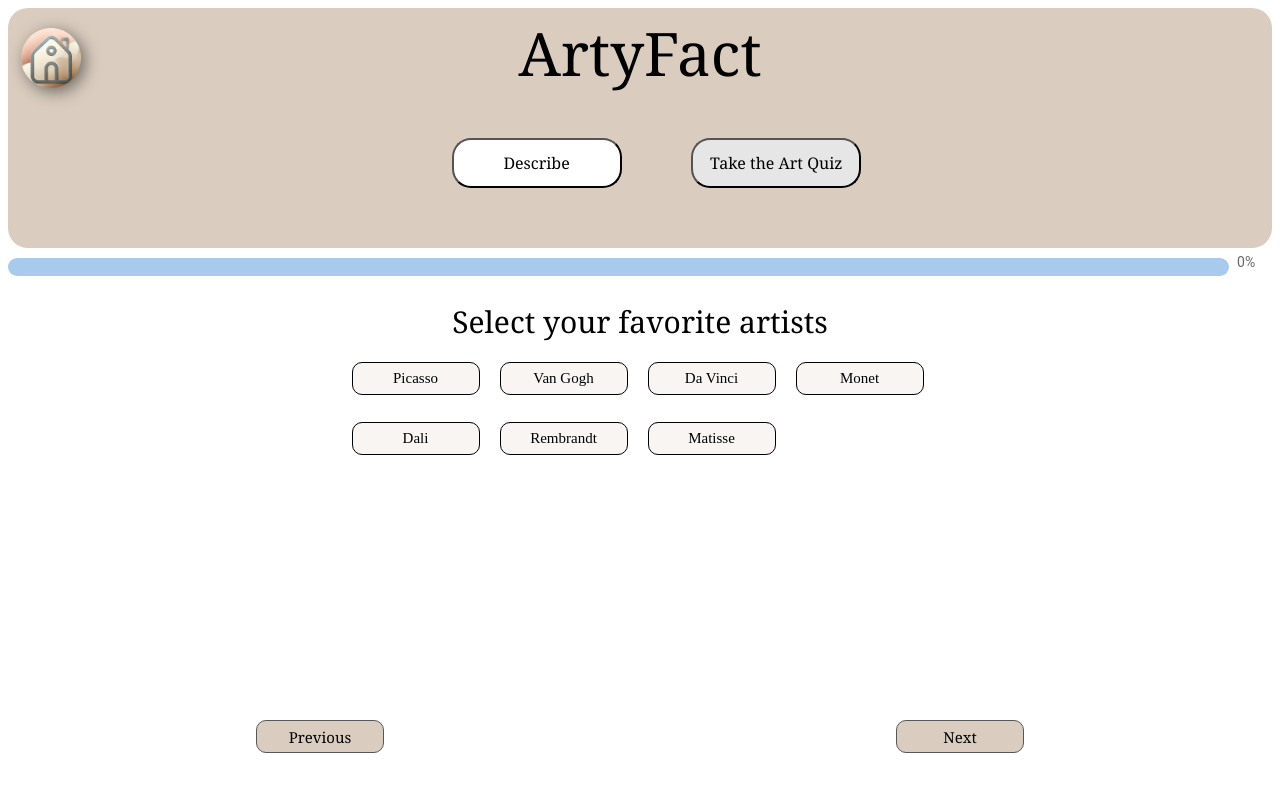
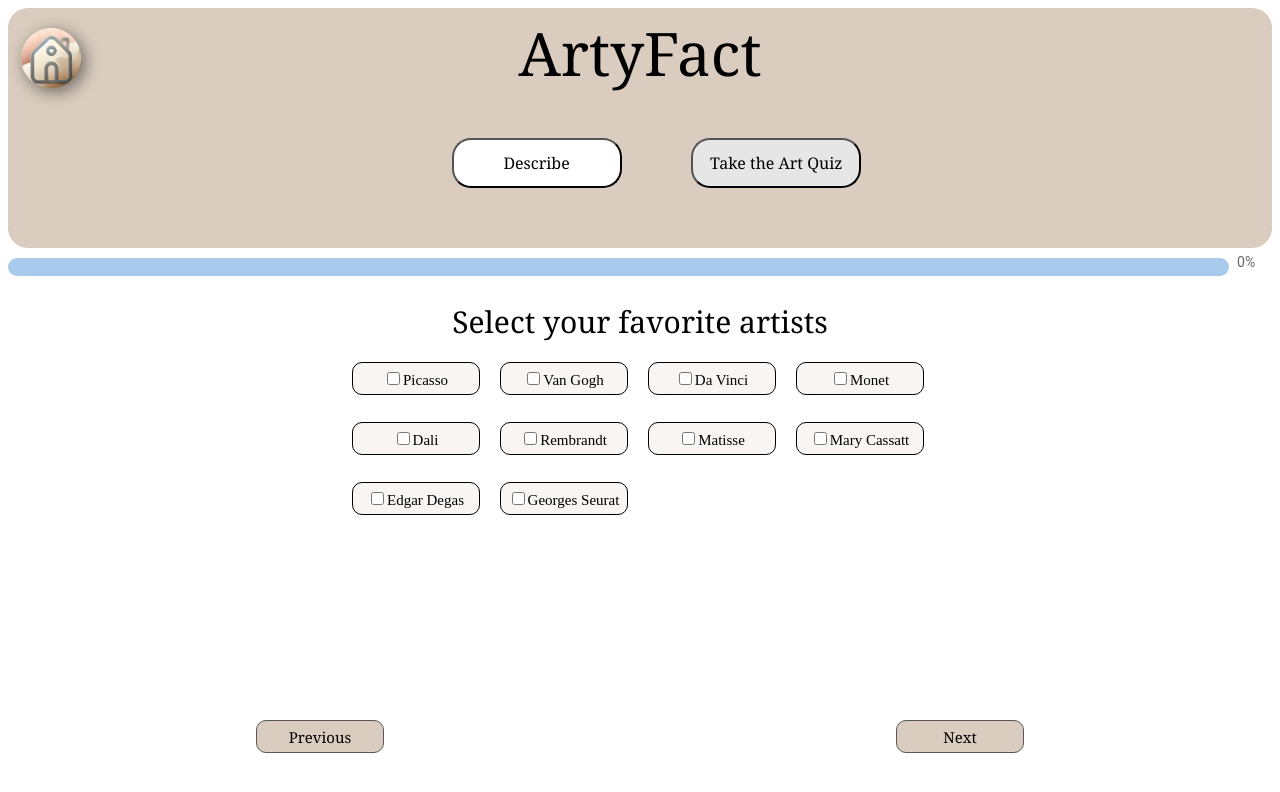
Before and after one commit to Manas3005/ArtyFact, a React (Vite) app: page /#/findMyTaste in a window 1280 px wide. Both pictures are taken after a click on the button "Take the Art Quiz". Shown: the top 792 px of the page. Built offline with nearby package versions, Linux system fonts and the light colour scheme.

Commit message:
Fully implement option selectability with options array rendered

```diff
--- a/src/reactjs/findMyTastePresenter.jsx
+++ b/src/reactjs/findMyTastePresenter.jsx
@@ -2,16 +2,20 @@ import { FindMyTasteTopBarView } from "../views/findMyTastePageViews/findMyTaste
 import { DreamArtDescView } from "../views/findMyTastePageViews/dreamArtDescView"
 import { ArtQuizView } from "../views/findMyTastePageViews/artQuizView"
 import { useState } from "react";
-import { testAPI, getArtWorks, getArtWorkImage, URLParamsForImage, getArtWorksSearch} from '/src/apiCall.js';
+import { getArtWorks, getArtWorkImage, URLParamsForImage, getArtWorksSearch} from '/src/apiCall.js';
 import { useDispatch, useSelector } from "react-redux";
 import { incrementProgress, decrementProgress } from "../store/findMyTasteSlice";
 
-export function FindMyTaste(props){
+export function FindMyTaste(){
 
     const dispatch = useDispatch()
 
     const [currentView, setCurrentView] = useState('describe'); /*here component state is used because it aids the change of views depnding
     on the tab button clicked only on findMyTaste so it has no connection with the application state*/
+
+    const [selectedArtists, setSelectedArtists ] = useState([]) /*component state used here to keep track of the selected choices for artists
+    (only needed until the quiz session lasts hence not application state)*/
+
 
     function setArtDescViewACB(){ //handling custom event
         setCurrentView('describe')
@@ -29,8 +33,15 @@ export function FindMyTaste(props){
         dispatch(decrementProgress(10))
     }
 
-    function fetchArtlistFromArtistACB(){
-
+    function selectArtistACB(artist){ //Filters such that if the same artist option is clicked on then updatedSelections will exclude it (to deselect)
+        if((selectedArtists.includes(artist))){
+            const updatedSelections = selectedArtists.filter(function removeArtistChoiceCB (currentArtist){
+                return currentArtist !== artist
+            })
+            setSelectedArtists(updatedSelections)
+        } else {
+            setSelectedArtists([...selectedArtists, artist]) //using array spread to select the new artist along with the already selected artists
+        }
     }
 
     const updatedProgress = useSelector((state) => state.findMyTaste.progress); //this is to actually update the artQuiz view
@@ -43,8 +54,9 @@ export function FindMyTaste(props){
                 {currentView === 'describe' ? (<DreamArtDescView/>) : (<ArtQuizView
                                                                         onNextButtonClicked = {incrementQuizProgressACB}
                                                                         onPreviousButtonClicked = {decrementQuizProgressACB}
-                                                                        onArtistSelected = {fetchArtlistFromArtistACB}
+                                                                        onArtistSelected = {selectArtistACB}
                                                                         updatedProgress = {updatedProgress} //Passing down the updated progress to the ArtQuiz view
+                                                                        selectedArtists = {selectedArtists}
                                                                         />)}
             </div>)
 }
--- a/src/style.css
+++ b/src/style.css
@@ -354,6 +354,11 @@ height: 300px;
     margin-bottom: calc(5px + 1.5%);
 }
 
+.favoriteArtistSelected {
+    background-color: #b2a88e; /* Highlight selected */
+    border-color: #444;
+}
+
 
 
 .quizPreviousQuestion:hover, .quizNextQuestion:hover, .seeDescResultsButton{
--- a/src/views/findMyTastePageViews/artQuizView.jsx
+++ b/src/views/findMyTastePageViews/artQuizView.jsx
@@ -1,11 +1,34 @@
 import "/src/style.css"
 import LinearWithValueLabel from "../ThirdPartyWrittenComponents/LinearProgressWithLabel"
-import { useEffect } from "react";
 
 
 export function ArtQuizView (props){
 
     const updatedProgress = props.updatedProgress;
+    const artists = ["Picasso", "Van Gogh", "Da Vinci", "Monet", "Dali", "Rembrandt", "Matisse", "Mary Cassatt", "Edgar Degas", "Georges Seurat"] // List of artist options to be rendered
+    const selectedArtists = props.selectedArtists;
+
+
+    function renderArtistOptions() {
+        return artists.map(function organizeAsOptionCB(artist) {
+            const isSelected = selectedArtists.includes(artist);
+            return (
+                <button
+                    key={artist}
+                    className={"favoriteArtist" + (isSelected ? " Selected" : "")}
+                    onClick={function() { handleChoiceSelectionACB(artist); }}
+                >
+                    <input
+                        type="checkbox"
+                        readOnly
+                        checked={isSelected}
+                    />
+                    {artist}
+                </button>
+            );
+        });
+    }
+
 
     function handleNextClickACB(){
         props.onNextButtonClicked(); //Firing custom event to dispatch mutation of progress variable in findMyTaste presenter
@@ -15,8 +38,9 @@ export function ArtQuizView (props){
         props.onPreviousButtonClicked();
     }
 
-    function handleChoiceSelectionACB(){
-        props.onArtistSelected();
+    function handleChoiceSelectionACB(artist){
+        props.onArtistSelected(artist); /*firing custom event to select artist and store in selectedArtists to later fetch related art
+        once quiz is submitted*/
     }
 
 
@@ -29,13 +53,7 @@ export function ArtQuizView (props){
         <div className = "quizQuestions">
             {updatedProgress === 0 ? (<div >Select your favorite artists {/*Parameter used: "artist_title" */}
                                         <div className="favoriteArtistsContainer">
-                                            <button className="favoriteArtist" >Picasso</button>
-                                            <button className="favoriteArtist">Van Gogh</button>
-                                            <button className="favoriteArtist">Da Vinci</button>
-                                            <button className="favoriteArtist">Monet</button>
-                                            <button className="favoriteArtist">Dali</button>
-                                            <button className="favoriteArtist">Rembrandt</button>
-                                            <button className="favoriteArtist">Matisse</button>
+                                           {renderArtistOptions()}
                                         </div>
                                      </div>)
             :updatedProgress=== 10 ? (<div >Select your favorite color that you would like your art to be dominated with</div>)
```
